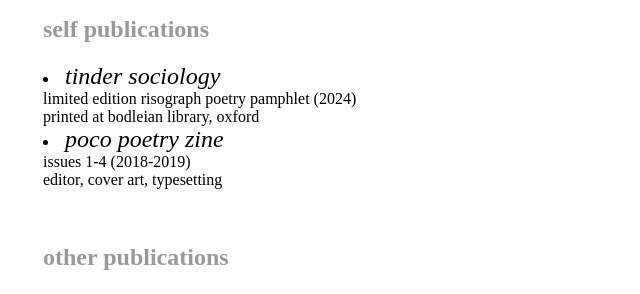
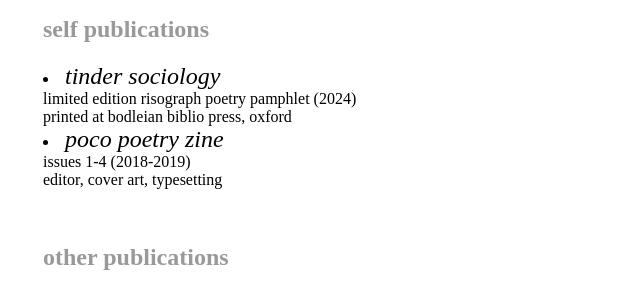
Before and after one commit to maksuihin/maksuihin.github.io, a Jekyll site: the page built from writings.html, in a window 1280 px wide and 900 px high. Shown: the part 415-709 px from the top of the window, without its empty margins (85-725 px from the left). Built offline with Jekyll 4.4.1, drawn with Linux system fonts in a browser that asks for light colours.

Commit message:
Update writings.html

```diff
--- a/writings.html
+++ b/writings.html
@@ -21,7 +21,7 @@ title: Sui-hin Mak words
 
 	<h2>self publications</h2><u1>
 <li><em>tinder sociology</em></br>limited edition risograph poetry pamphlet (2024)<br/>
-		printed at bodleian library, oxford<br/></li>
+		printed at bodleian biblio press, oxford<br/></li>
 <li><em>poco poetry zine</em></br>issues 1-4 (2018-2019)<br>editor, cover art, typesetting<br></li>
 				</ul>
 </br></br>
```
